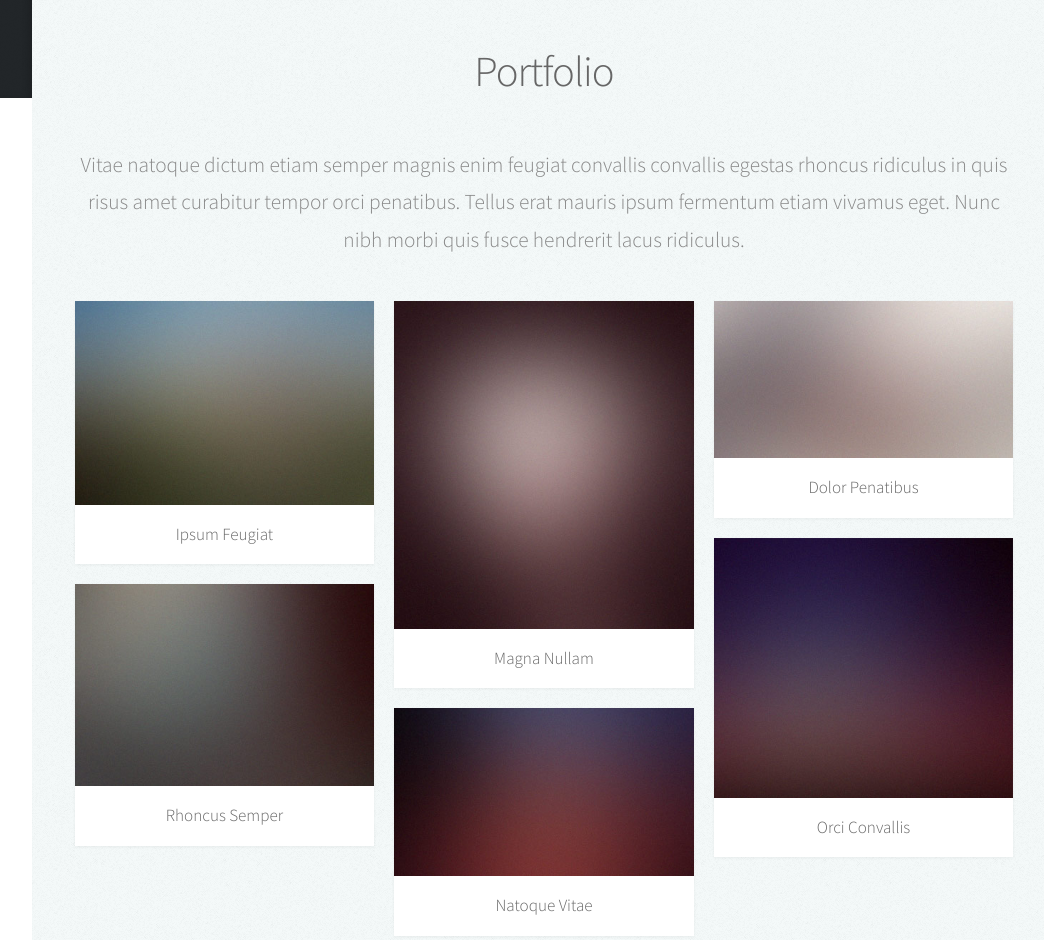
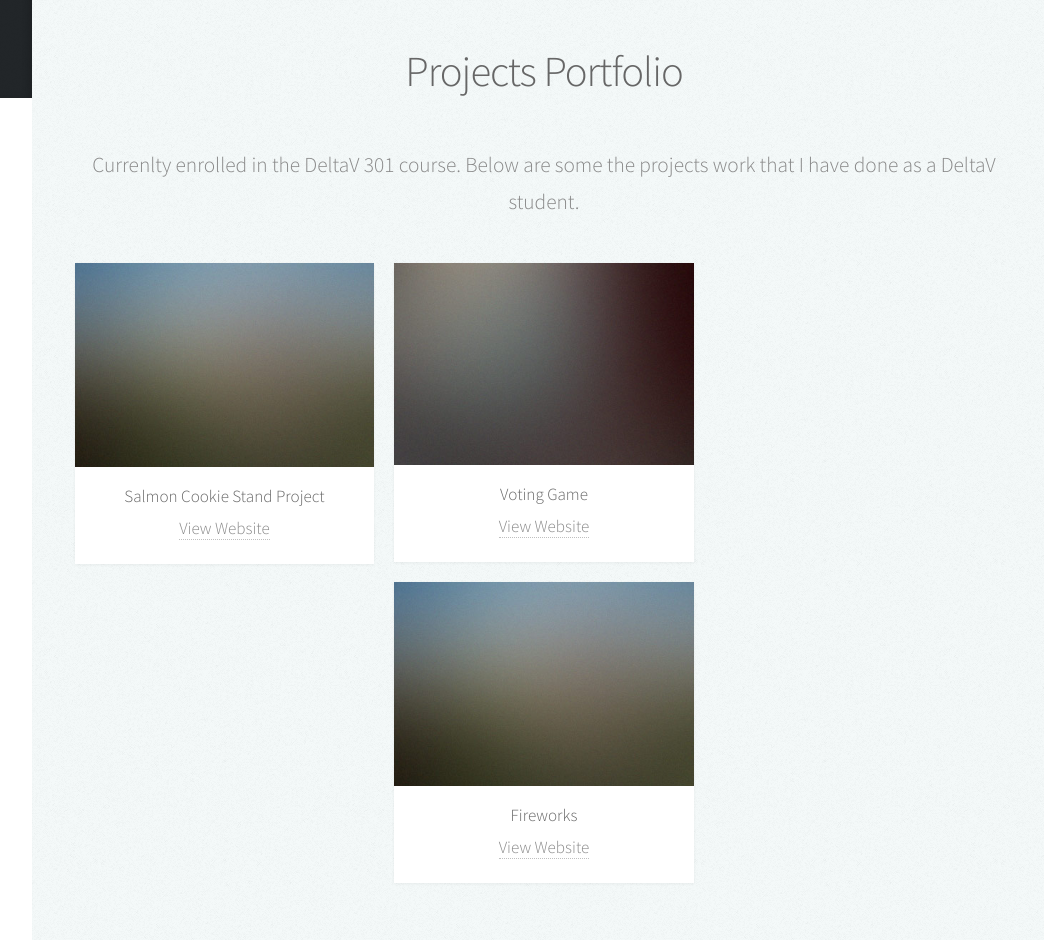
Before and after one commit to ascott3312/ascott3312.github.io, a plain HTML site: page index.html in a window 1280 px wide. Shown: the part 702-1642 px from the top of the page, without its empty margins (224-1268 px from the left). Drawn offline with Linux system fonts and the light colour scheme.

Commit message:
Finished Content Updates

```diff
--- a/index.html
+++ b/index.html
@@ -29,7 +29,7 @@
 						<nav id="nav">
 							<ul>
 								<li><a href="#top" id="top-link"><span class="icon fa-home">Home</span></a></li>
-								<li><a href="#portfolio" id="portfolio-link"><span class="icon fa-th">Portfolio</span></a></li>
+								<li><a href="#portfolio" id="portfolio-link"><span class="icon fa-th">Portfolio Projects</span></a></li>
 								<li><a href="#about" id="about-link"><span class="icon fa-user">About Me</span></a></li>
 								<li><a href="#contact" id="contact-link"><span class="icon fa-envelope">Contact</span></a></li>
 							</ul>
@@ -75,61 +75,38 @@
 				<!-- Portfolio -->
 					<section id="portfolio" class="two">
 						<div class="container">
-
 							<header>
-								<h2>Portfolio</h2>
+								<h2>Projects Portfolio</h2>
 							</header>
-
-							<p>Vitae natoque dictum etiam semper magnis enim feugiat convallis convallis
-							egestas rhoncus ridiculus in quis risus amet curabitur tempor orci penatibus.
-							Tellus erat mauris ipsum fermentum etiam vivamus eget. Nunc nibh morbi quis
-							fusce hendrerit lacus ridiculus.</p>
-
+							<p>Currenlty enrolled in the DeltaV 301 course.  Below are some the projects work that I have done as a DeltaV student.</p>
 							<div class="row">
 								<div class="col-4 col-12-mobile">
 									<article class="item">
 										<a href="#" class="image fit"><img src="images/pic02.jpg" alt="" /></a>
 										<header>
-											<h3>Ipsum Feugiat</h3>
-										</header>
-									</article>
-									<article class="item">
-										<a href="#" class="image fit"><img src="images/pic03.jpg" alt="" /></a>
-										<header>
-											<h3>Rhoncus Semper</h3>
+											<h3>Salmon Cookie Stand Project</h3>
+											<a href="https://ascott3312.github.io/cookie-stand/">View Website</a>
+
 										</header>
 									</article>
 								</div>
 								<div class="col-4 col-12-mobile">
 									<article class="item">
-										<a href="#" class="image fit"><img src="images/pic04.jpg" alt="" /></a>
+										<a href="#" class="image fit"><img src="images/pic03.jpg" alt="" /></a>
 										<header>
-											<h3>Magna Nullam</h3>
+											<h3>Voting Game</h3>
+											<a href="https://ascott3312.github.io/bus-mall">View Website</a>
 										</header>
 									</article>
 									<article class="item">
-										<a href="#" class="image fit"><img src="images/pic05.jpg" alt="" /></a>
+										<a href="#" class="image fit"><img src="images/pic02.jpg" alt="" /></a>
 										<header>
-											<h3>Natoque Vitae</h3>
-										</header>
-									</article>
-								</div>
-								<div class="col-4 col-12-mobile">
-									<article class="item">
-										<a href="#" class="image fit"><img src="images/pic06.jpg" alt="" /></a>
-										<header>
-											<h3>Dolor Penatibus</h3>
-										</header>
-									</article>
-									<article class="item">
-										<a href="#" class="image fit"><img src="images/pic07.jpg" alt="" /></a>
-										<header>
-											<h3>Orci Convallis</h3>
+											<h3>Fireworks</h3>
+											<a href="https://jenjones319.github.io/201moonlight">View Website</a>
 										</header>
 									</article>
 								</div>
 							</div>
-
 						</div>
 					</section>
 
@@ -143,12 +120,7 @@
 
 							<a href="#" class="image featured"><img src="images/pic08.jpg" alt="" /></a>
 
-							<p>Tincidunt eu elit diam magnis pretium accumsan etiam id urna. Ridiculus
-							ultricies curae quis et rhoncus velit. Lobortis elementum aliquet nec vitae
-							laoreet eget cubilia quam non etiam odio tincidunt montes. Elementum sem
-							parturient nulla quam placerat viverra mauris non cum elit tempus ullamcorper
-							dolor. Libero rutrum ut lacinia donec curae mus vel quisque sociis nec
-							ornare iaculis.</p>
+							<p>College Graduate: <br><strong>Loras College</strong> Accounting Major <br> Professional Work Experience Industries: <br><strong>Insurance, Information Technology, Banking, Energy, and Manufacturing</strong></p>
 
 						</div>
 					</section>
@@ -161,11 +133,7 @@
 								<h2>Contact</h2>
 							</header>
 
-							<p>Elementum sem parturient nulla quam placerat viverra
-							mauris non cum elit tempus ullamcorper dolor. Libero rutrum ut lacinia
-							donec curae mus. Eleifend id porttitor ac ultricies lobortis sem nunc
-							orci ridiculus faucibus a consectetur. Porttitor curae mauris urna mi dolor.</p>
-
+							<p>Drew Scott - Email: ascott3312@gmail.com</p>
 							<form method="post" action="#">
 								<div class="row">
 									<div class="col-6 col-12-mobile"><input type="text" name="name" placeholder="Name" /></div>
@@ -189,7 +157,7 @@
 
 				<!-- Copyright -->
 					<ul class="copyright">
-						<li>&copy; Untitled. All rights reserved.</li><li>Design: <a href="http://html5up.net">HTML5 UP</a></li>
+						<li>&copy; Drew Scott</li><li>Design: <a href="http://html5up.net">Drew Scott</a></li>
 					</ul>
 
 			</div>
```
